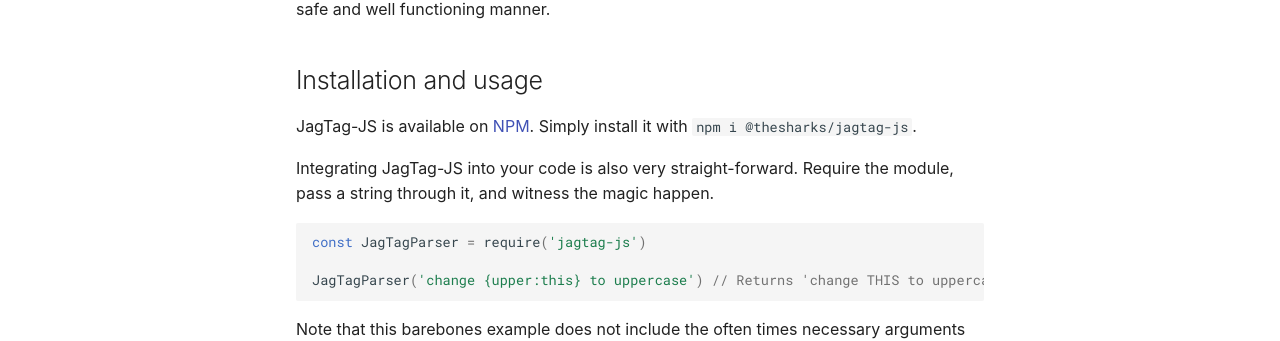
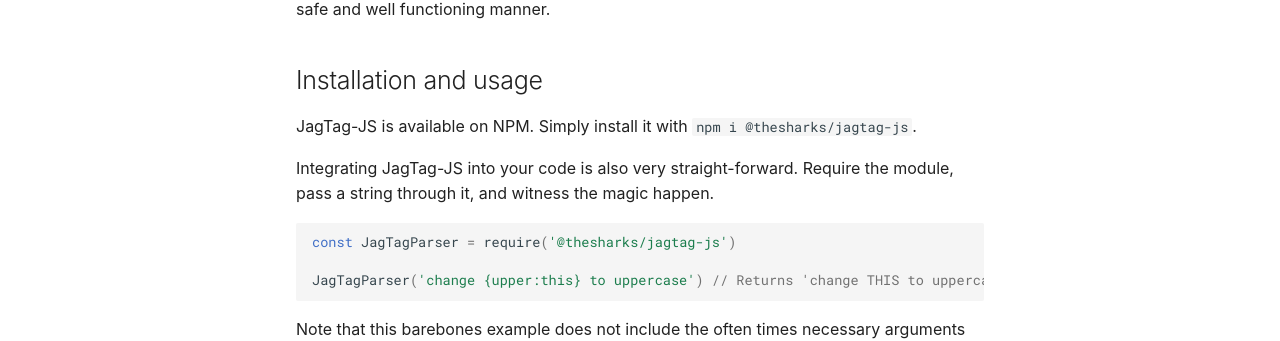
Before and after one commit to TheSharks/JagTag-JS, an MkDocs documentation site: the page built from docs/developers/intro.md, in a window 1280 px wide and 1149 px high. Shown: the part 358-699 px from the top of the window. Built offline with MkDocs 1.6.1 and Material for MkDocs 9.7.7, drawn with Linux system fonts in a browser that asks for light colours; some web fonts are replaced; comment, search, counter and statistics services are not loaded; old or Windows-style settings are respelled for this version of MkDocs.

Commit message:
Fix require scoping

````diff
--- a/docs/developers/intro.md
+++ b/docs/developers/intro.md
@@ -11,12 +11,12 @@
 
 ## Installation and usage
 
-JagTag-JS is available on [NPM](https://npmjs.com/package/jagtag-js). Simply install it with `npm i @thesharks/jagtag-js`.
+JagTag-JS is available on NPM. Simply install it with `npm i @thesharks/jagtag-js`.
 
 Integrating JagTag-JS into your code is also very straight-forward. Require the module, pass a string through it, and witness the magic happen.
 
 ```js
-const JagTagParser = require('jagtag-js')
+const JagTagParser = require('@thesharks/jagtag-js')
 
 JagTagParser('change {upper:this} to uppercase') // Returns 'change THIS to uppercase'
 ```
````
Also changed, not shown: README.md (+3 -3 lines).
